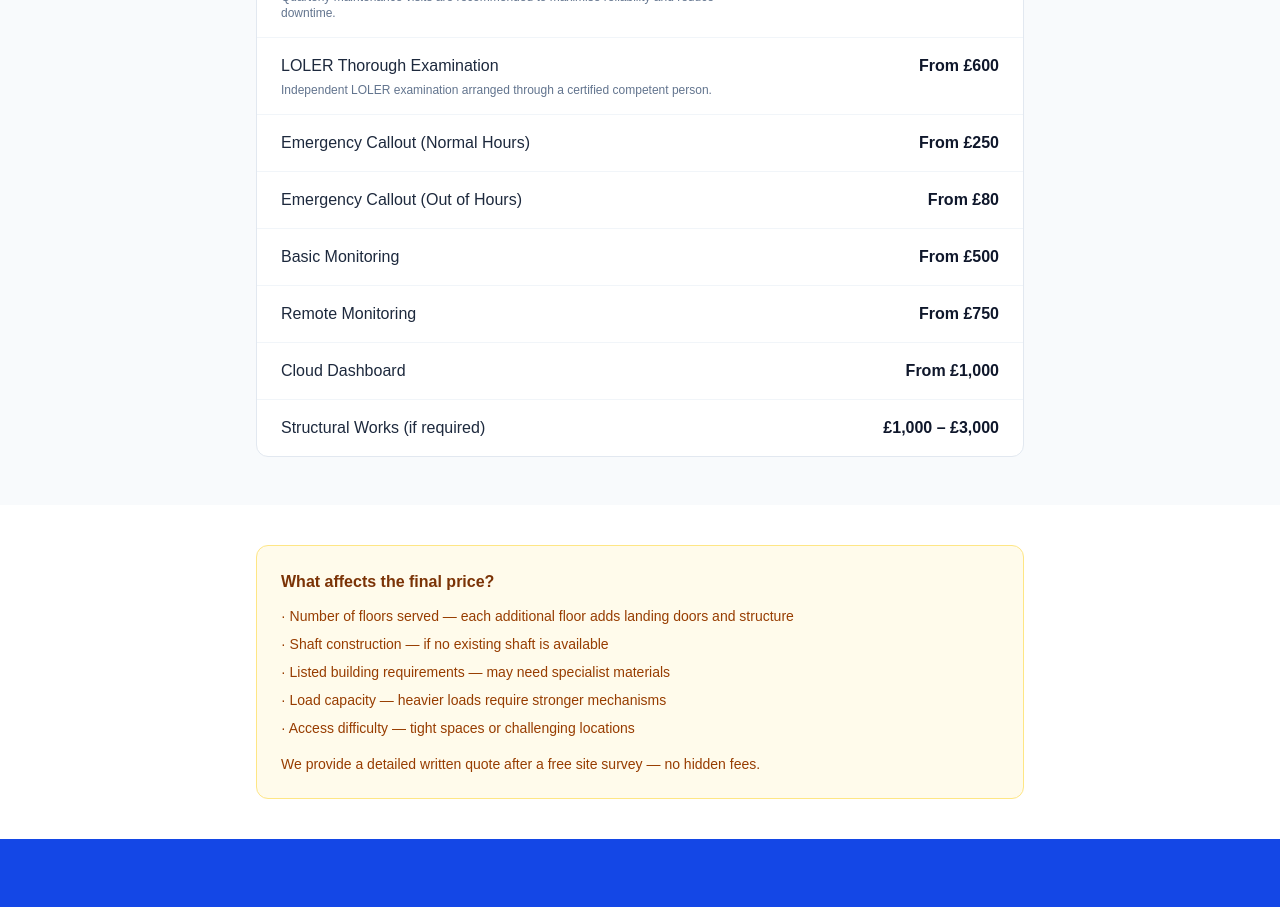
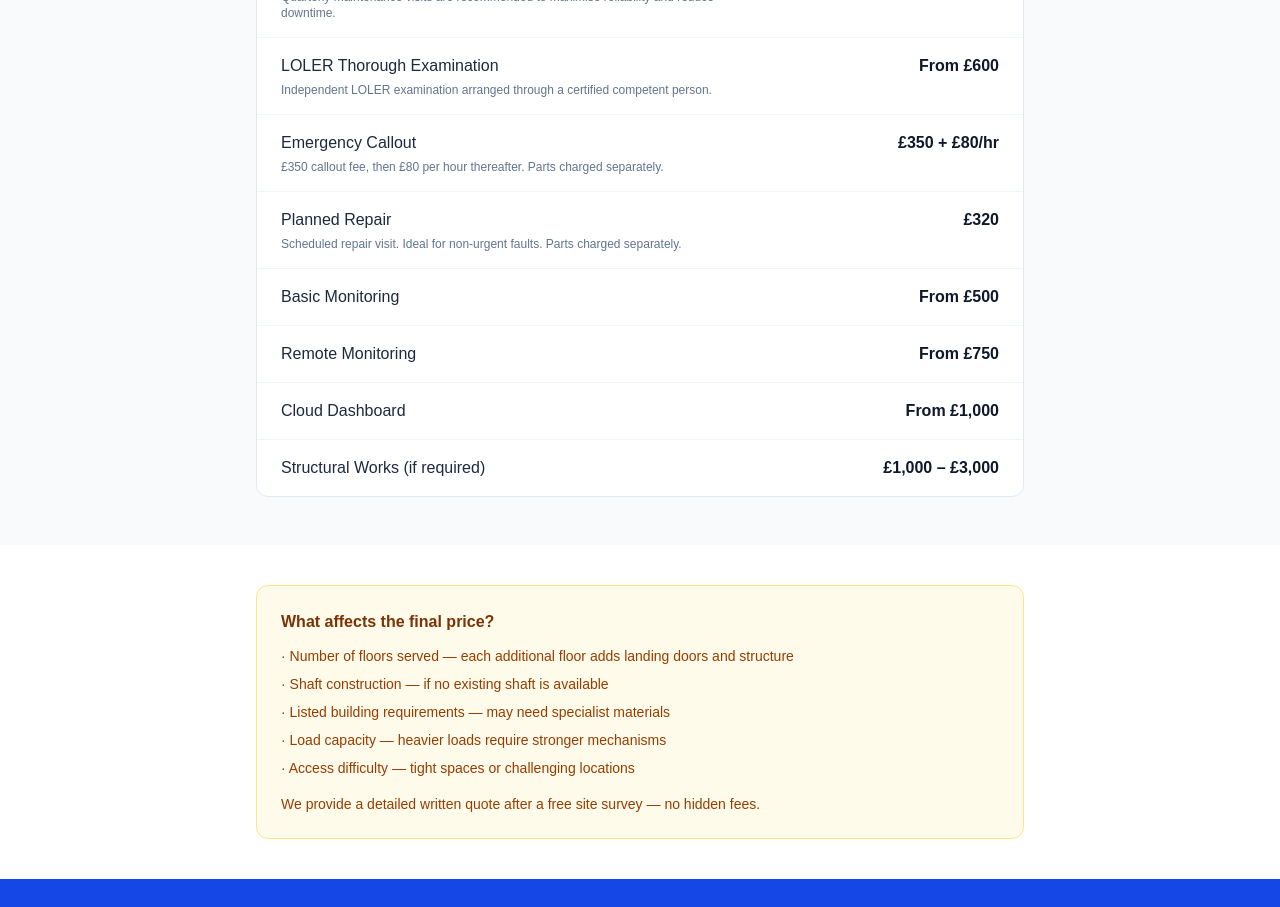
Before and after one commit to asil5/dumbwaiter-uk, a Next.js app: page /pricing in a window 1280 px wide. Shown: the part 1140-2047 px from the top of the page. Built offline with nearby package versions, Linux system fonts and the light colour scheme.

Commit message:
fix: update callout and planned repair pricing

```diff
--- a/app/pricing/page.tsx
+++ b/app/pricing/page.tsx
@@ -68,8 +68,16 @@ const extras = [
     price: "From £600",
     note: "Independent LOLER examination arranged through a certified competent person.",
   },
-  { item: "Emergency Callout (Normal Hours)", price: "From £250" },
-  { item: "Emergency Callout (Out of Hours)", price: "From £80" },
+  {
+    item: "Emergency Callout",
+    price: "£350 + £80/hr",
+    note: "£350 callout fee, then £80 per hour thereafter. Parts charged separately.",
+  },
+  {
+    item: "Planned Repair",
+    price: "£320",
+    note: "Scheduled repair visit. Ideal for non-urgent faults. Parts charged separately.",
+  },
   { item: "Basic Monitoring", price: "From £500" },
   { item: "Remote Monitoring", price: "From £750" },
   { item: "Cloud Dashboard", price: "From £1,000" },
```
